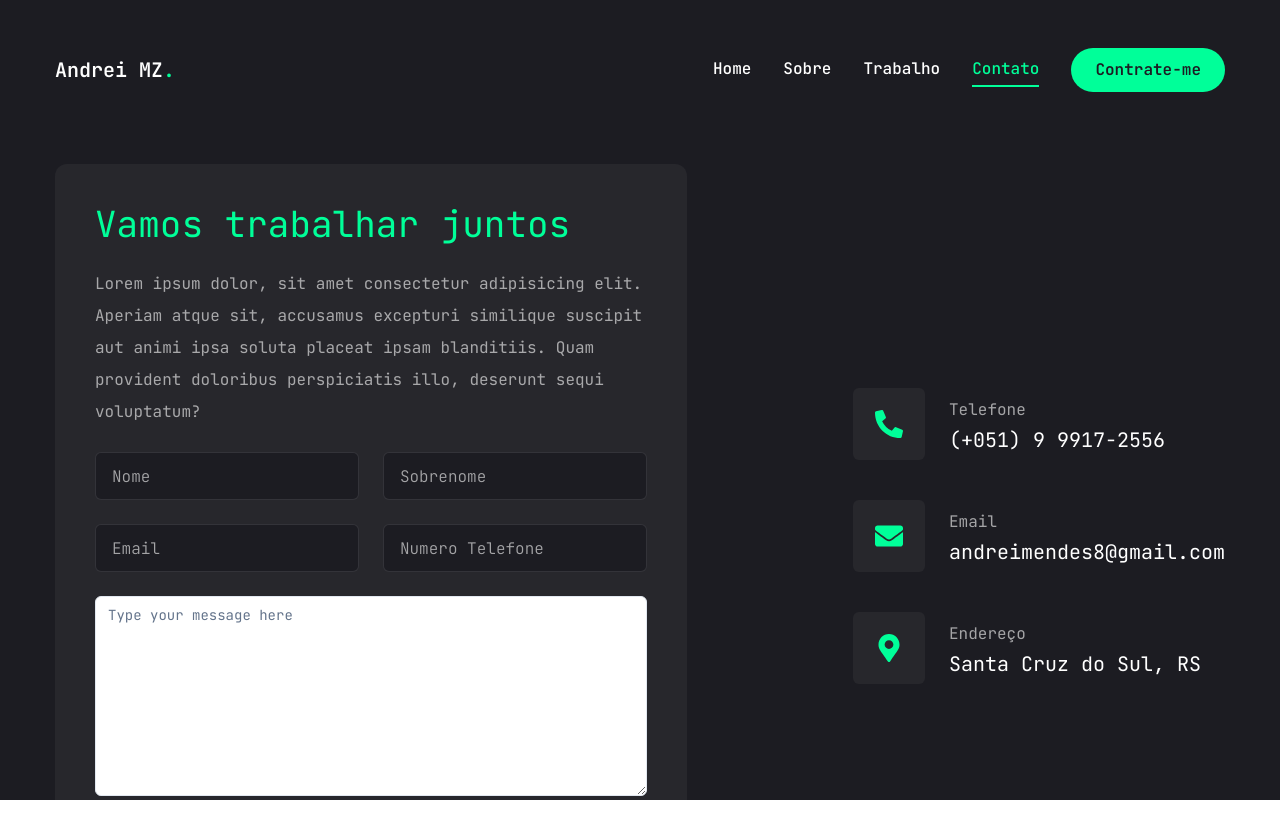
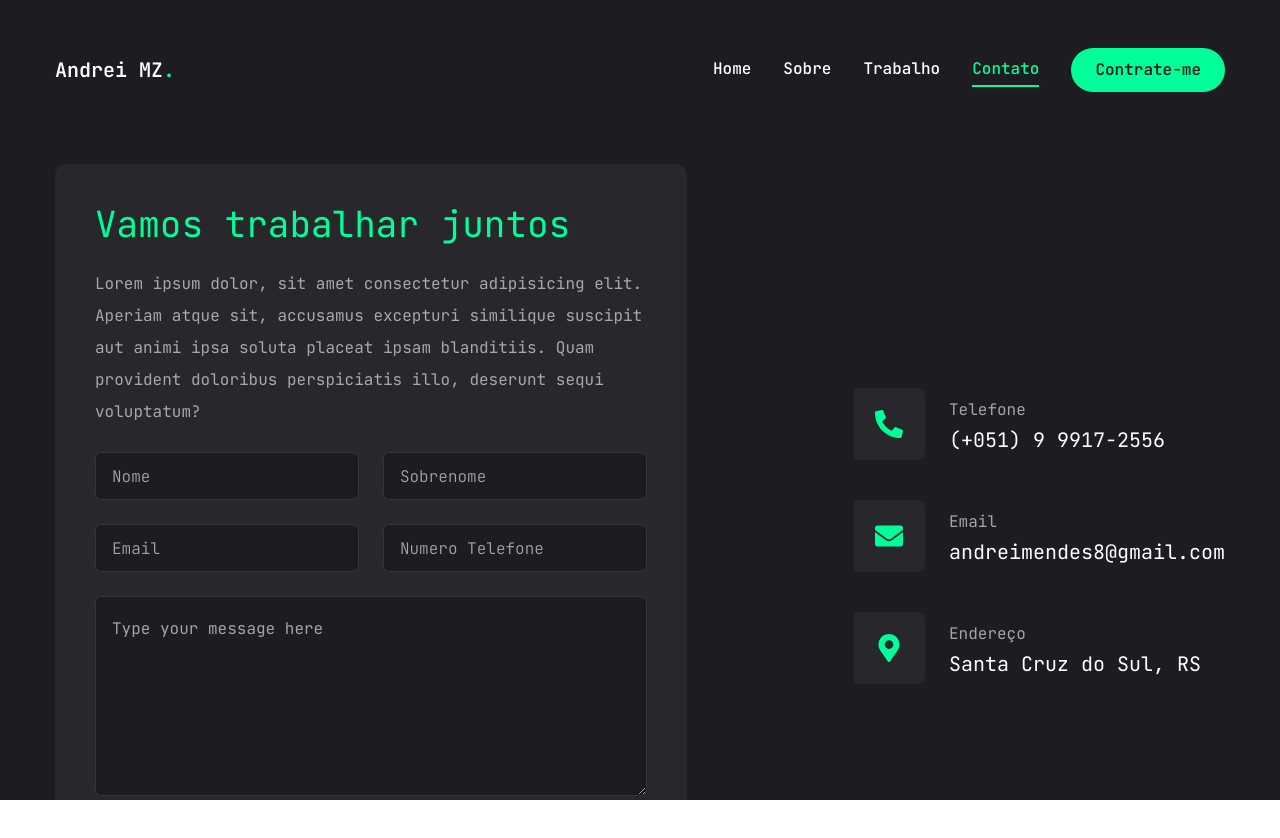
Before and after one commit to Andrei-MZ/Portfolio-Andrei, a Next.js app: page /contato in a window 1280 px wide. Shown: the top 838 px of the page. Built offline with nearby package versions, Linux system fonts and the light colour scheme.

Commit message:
finish 2

```diff
--- a/src/components/ui/textarea.tsx
+++ b/src/components/ui/textarea.tsx
@@ -10,7 +10,7 @@
     return (
       <textarea
         className={cn(
-          "flex min-h-[80px] w-full rounded-md border border-slate-200 bg-white px-3 py-2 text-sm ring-offset-white placeholder:text-slate-500 focus-visible:outline-none focus-visible:ring-2 focus-visible:ring-slate-950 focus-visible:ring-offset-2 disabled:cursor-not-allowed disabled:opacity-50 dark:border-slate-800 dark:bg-slate-950 dark:ring-offset-slate-950 dark:placeholder:text-slate-400 dark:focus-visible:ring-slate-300",
+          "flex min-h-[80px] w-full rounded-md border border-white/10 bg-primary px-4 py-5 text-base placeholder:text-white/60 focus-visible:outline-none focus-visible:ring-1 focus-visible:ring-accent focus-visible:ring-offset-0 disable:cursor-not-allowed disabled:opacity-50",
           className
         )}
         ref={ref}
```
